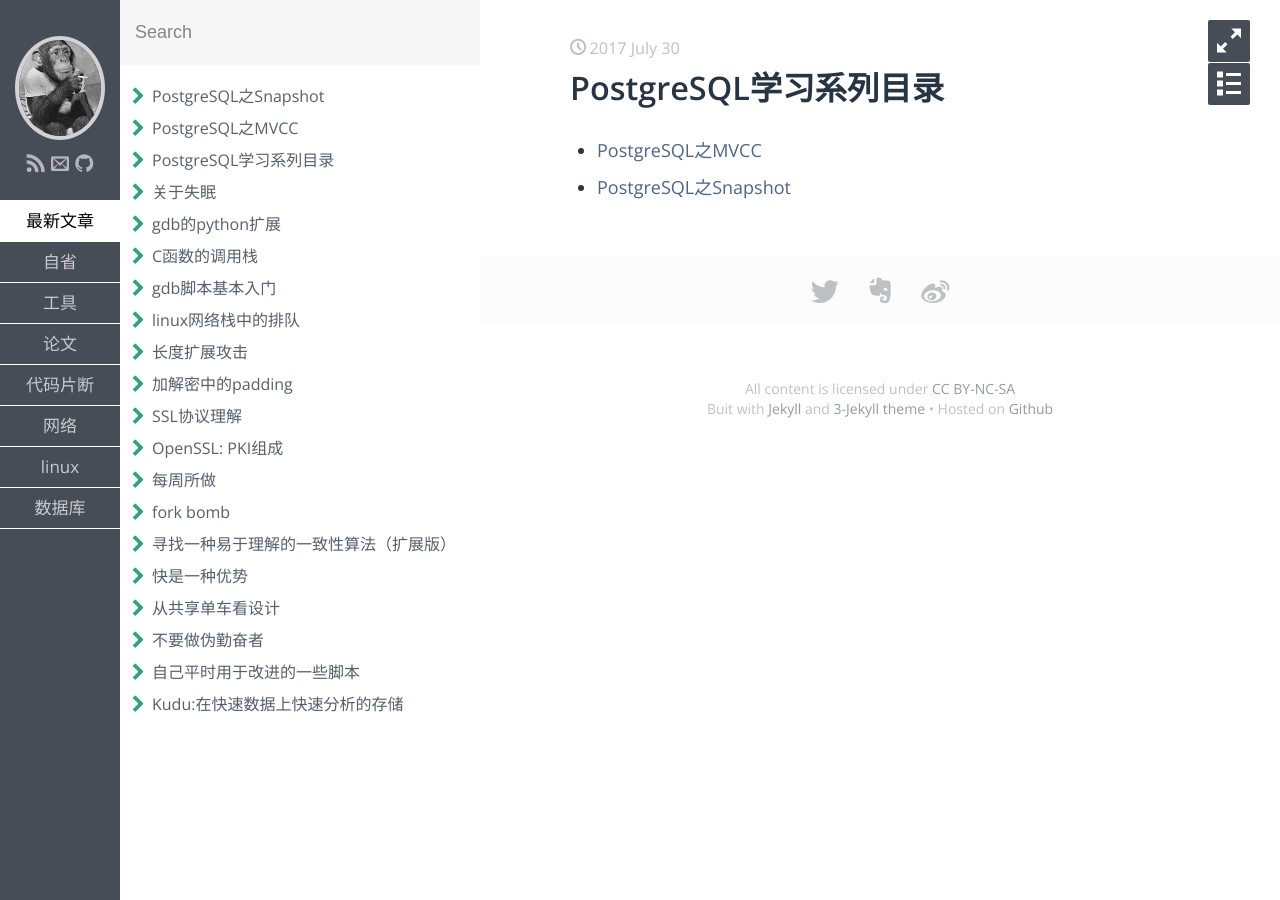
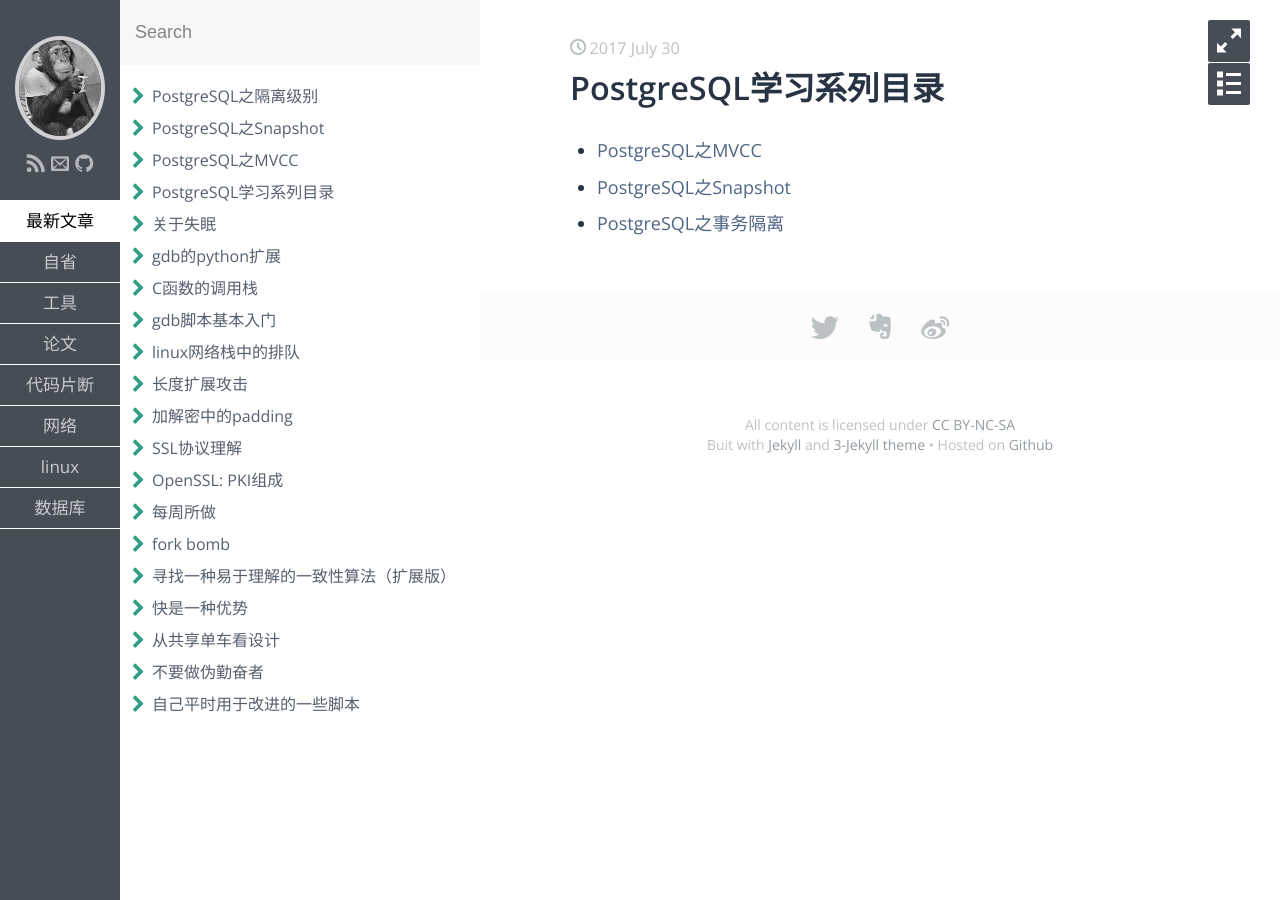
Before and after one commit to feelkill/feelkill.github.io, a Jekyll site: the page built from _posts/database/2017-07-30-pg-main-entry.md, in a window 1280 px wide. Built offline with Jekyll 4.4.1, drawn with Linux system fonts in a browser that asks for light colours; some web fonts are replaced; Markdown is read by kramdown in place of the engine named in the settings; part of the change alters nothing that is shown.

Commit message:
事务隔离级别

```diff
--- a/_posts/database/2017-07-30-pg-main-entry.md
+++ b/_posts/database/2017-07-30-pg-main-entry.md
@@ -8,3 +8,4 @@ keywords: PostgreSQL,
 
 * [PostgreSQL之MVCC](/2017/08/01/pg-mvcc.html)
 * [PostgreSQL之Snapshot](/2017/08/02/pg-snapshot.html)
+* [PostgreSQL之事务隔离](/2017/08/05/pg-trans-level.html)
--- /dev/null
+++ b/_posts/database/2017-08-05-pg-trans-level.md
@@ -0,0 +1,122 @@
+---
+layout: post
+title: "PostgreSQL之隔离级别"
+date: 2017-08-05
+category: 数据库
+keywords: PostgreSQL, 事务, 隔离级别
+---
+
+## 概述
+
+谈到事务，就离不开它的四个属性，三个问题，四个隔离级别以及如何实现对应的隔离级别。
+
+## 四个属性(ACID)
+
+* 原子性
+
+Atomicity，主要是指一个事务要么做，要么不做，没有二义性。其最终对数据库的影响是确定的，要么全部成功，要么全部失败。
+
+* 一致性
+
+Consistency，主要是指数据库在事务开始之前是处于一致性状态的，符合其所有约束和约定的；在事务结束之后同样要处于一致性状态，符合共所有约束和约定的，不能够受事务成功或者失败的影响。
+
+* 隔离性
+
+Isolation，主要是指多个事务同时进行时互不干扰，互不影响。再通俗点来讲，2个事务的并发其效果，要么等同于事务1先完成，事务2再完成；要么等同于事务2先完成，事务1再完成。
+
+* 持久性
+
+Durability，主要是指事务一旦提交之后，它对数据库的作用就是永久性的、不再消失的；即使数据库后续再发生各种故障，这种作用都应该保证是存在的、不会丢失的。
+
+## 三个问题
+
+重点来说明下事务的隔离性，当多个线程都开启事务操作数据库中的数据时，数据库系统要能进行隔离操作，以保证各个线程获取数据的准确性，在介绍数据库提供的各种隔离级别之前，我们先看看如果不考虑事务的隔离性，会发生的几种问题:
+
+* 脏读
+
+脏读是指在一个事务处理过程里读取了另一个未提交的事务中写的数据。
+
+* 不可重复读
+
+是指一个事务重新读取前面读取过的数据，发现该数据已经被另一个已提交的事务修改过（数值变了）
+
+* 幻读
+
+一个事务重新执行一个查询，返回一个符合查询条件的数据集，发现这些数据因为最近其他提交的事务而发生了改变（记录的数目多了）。
+
+需要注意的是，不可重复读主要强调的是“相同条件的数据，再次读取出来之后数据不一样了；幻读主要强调的是”相同条件的查询结果，两次读取出来的记录数目不一样。
+
+## 四种隔离级别
+
+* 读未提交
+
+允许一个事务读取到另一个事务已修改的、未提交的数据。
+
+在 READ UNCOMMITTED 级别运行的事务，不会发出共享锁来防止其他事务修改当前事务读取的数据。READ UNCOMMITTED 事务也不会被排他锁阻塞，排他锁会禁止当前事务读取其他事务已修改但尚未提交的行。
+
+    1. 很明显地，读未提交是会有脏读的问题
+    2. 如果事务T修改了符合事务T1查询条件的某个数据，那么事务T1再次使用该条件进行查询的时候，就会发生不可重复读的问题；
+    3. 如果事务T删除了符合事务T1查询条件的某个数据，那么事务T1再次使用该条件进行查询的时候，就会发现查询结果少了一条记录，发生了幻读问题；
+    4. 如果事务T新增了某条记录，而这条记录正好符合事务T1的查询条件，那么事务T1再次使用该条件进行查询的时候，就会发现查询结果多了一条记录，发生了幻读问题；
+
+* 读已提交
+
+指定下列要求：
+
+    1. 指定语句不能读取已由其他事务修改但尚未提交的数据。
+
+这样可以避免脏读。其他事务可以在当前事务的各个语句之间更改数据，从而产生不可重复读取和幻读。
+
+* 可重复读
+
+指定下列要求：
+
+    1. 指定语句不能读取已由其他事务修改但尚未提交的行，
+    2. 并且指定，其他任何事务都不能在当前事务完成之前修改由当前事务读取的数据。
+
+这样可以避免脏读和不可重复读，但是不能阻止幻读。因为事务可能插入符合其他事务查询条件的记录。
+
+* 串行化
+
+指定下列要求：
+
+    1. 语句不能读取已由其他事务修改但尚未提交的数据。
+    2. 任何其他事务都不能在当前事务完成之前修改由当前事务读取的数据。
+    3. 在当前事务完成之前，其他事务不能使用当前事务中任何语句读取的键值插入新行。
+
+这四个隔离级别与上面三个问题的对应关系如下表
+
+| 隔离级别 | 脏读 | 不可重复读  | 幻读 |
+|---|---|---|---|
+|读未提交| 可能 | 可能 | 可能 |
+|读已提交|不可能| 可能  | 可能 |
+|可重复读|不可能|不可能 | 可能 |
+|串行化|不可能 |不可能 |不可能 |
+
+在PostgreSQL中，用户可以请求的隔离级别可以是以上的任意一种，但是内部的实现其实只有2种隔离级别，分别为读已提交和串行化。如果选择了读未提交的话，是按照读已提交的隔离级别进行的；如果选择了可重复读的话，是按照串行化的隔离级别进行的。
+
+## 实现
+
+* 读已提交的实现
+
+这是PostgreSQL里的默认隔离级别，当一人事务运行在这个隔离级别是，一个查询只能看到查询开始之前提交的数据、而永远无法看到未提交的数据或是在运行过程中其他并发事务提交所做的修改。如果两个事务对同一个元组进行更新，第二个更新事务将等待第一个更新事务的提交或回滚。
+
+如果第一个更新回滚，那么它的作用将会忽略，而第二个更新将继续更新最初发现的元组。
+
+如果第一个更新提交，那么第二个更新需要重新计算查询条件，如果元组不符合条件，则忽略即可；如果元组仍然符合条件，那么第二个更新继续其操作，从该元组的已更新版本开始。
+
+在这个隔离级别下，快照信息是在每条SQL语句执行之前获取的。
+
+* 可串行化
+
+它提供最严格的事务隔离。这个级别模拟串行的事务执行，就好像事务一个接着一个地串行执行。如果两个事务对同一个元组进行更新，可串行化的事务将等待第一个更新事务的提交或回滚。
+
+如果第一个更新回滚了，它的影响将忽略，这个可串行化的事务就可以在该元组上继续完成其更新操作。
+
+如果第一个更新提交了，那么可串行化事务将回滚，从头开始重新执行整个事务。
+
+在这个隔离级别一，快照信息是在事务一开始（START TRANSACTION)执行之前获取的。
+
+## 参考
+* [事务隔离级别](http://www.cnblogs.com/Achang/archive/2013/03/22/2975161.html)
+* PostgreSQL数据库内核分析
```
